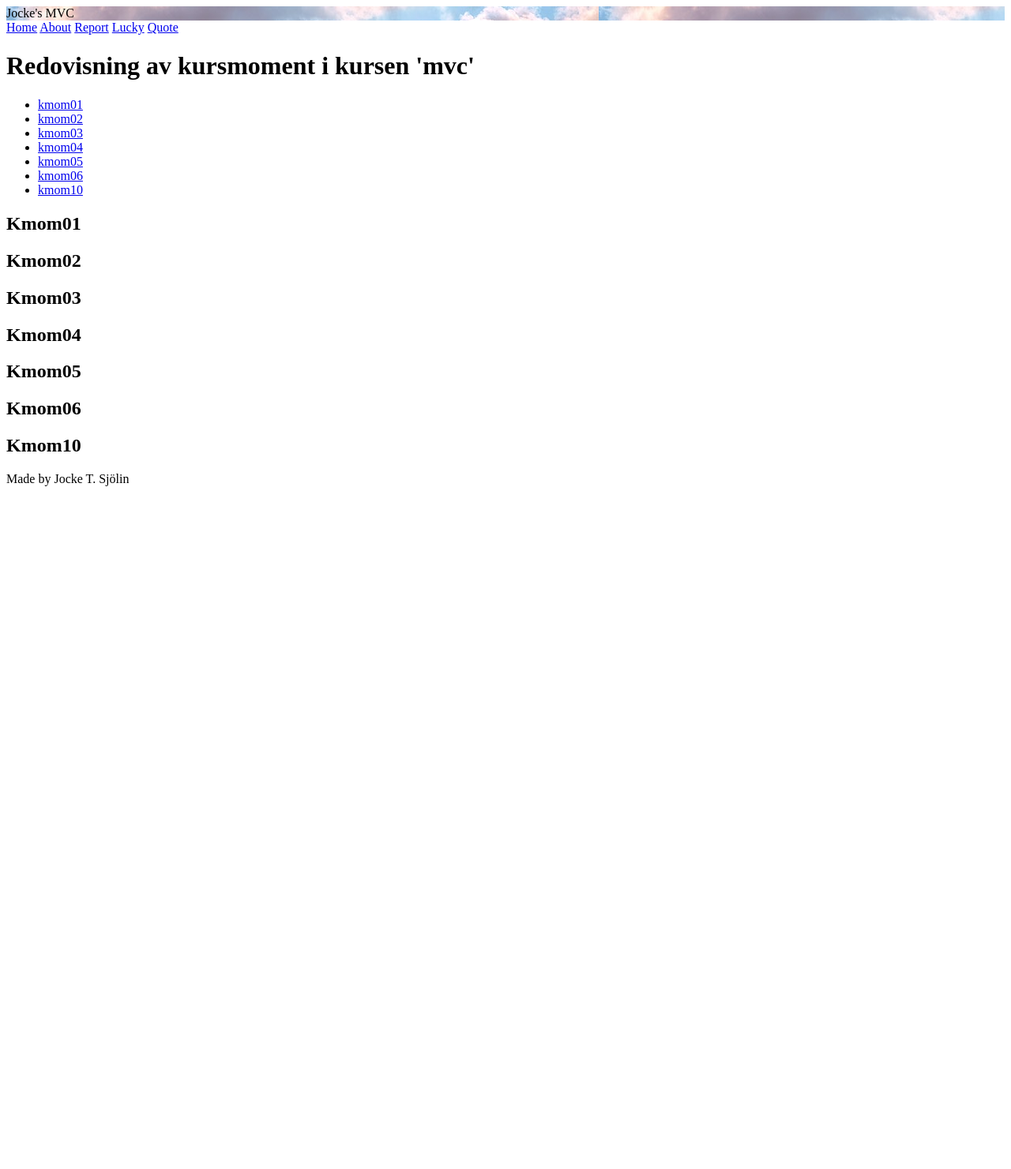
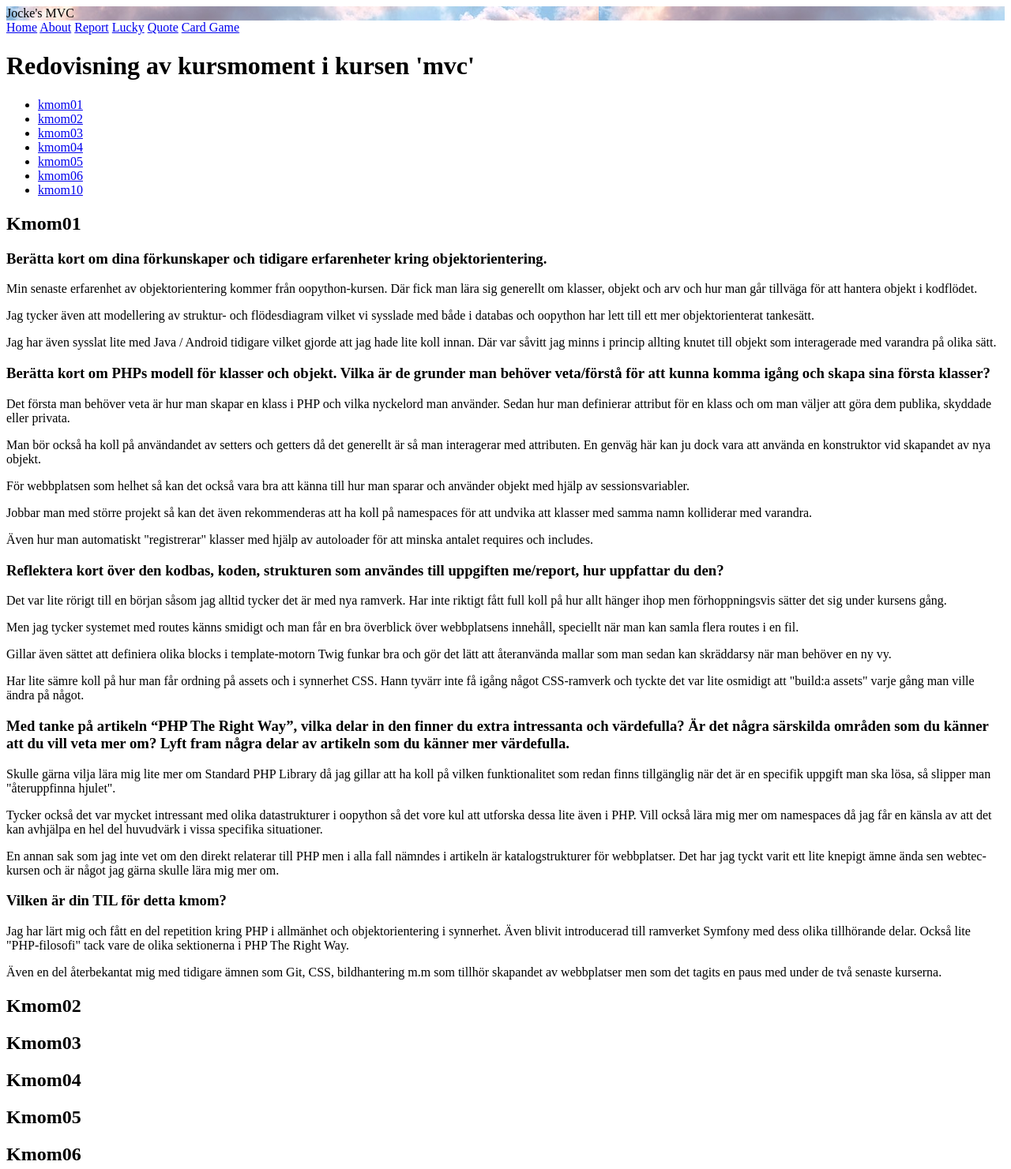
Before and after one commit to JockeTS/mvc-me-page, a Symfony app: template templates/report.html.twig in a window 1280 px wide. Shown: the top 1481 px of the page at 79% size. Before the commit the page ends 616 px from the top, so only its background shows below. Run offline with Twig, Linux system fonts and the light colour scheme; the template is opened without the code that fills it, so the values that code supplies are empty; some libraries are stand-ins or nearby versions.

Commit message:
basic route and nav structure for card game

```diff
--- a/composer.json
+++ b/composer.json
@@ -95,7 +95,9 @@
         ],
         "post-update-cmd": [
             "@auto-scripts"
-        ]
+        ],
+        "csfix": "tools/php-cs-fixer/vendor/bin/php-cs-fixer --config=.php-cs-fixer.dist.php fix src tests",
+        "csfix:dry": "tools/php-cs-fixer/vendor/bin/php-cs-fixer --config=.php-cs-fixer.dist.php fix src tests --dry-run -v"
     },
     "conflict": {
         "symfony/symfony": "*"
--- a/templates/base.html.twig
+++ b/templates/base.html.twig
@@ -26,6 +26,7 @@
             <a href="{{ path('report') }}">Report</a>
             <a href="{{ path('lucky') }}">Lucky</a>
             <a href="{{ path('quote') }}">Quote</a>
+            <a href="{{ path('card') }}">Card Game</a>
         </nav>
 
         <main>
--- a/templates/report.html.twig
+++ b/templates/report.html.twig
@@ -17,6 +17,50 @@
 
     <section id="kmom01">
         <h2>Kmom01</h2>
+
+        <h3>Berätta kort om dina förkunskaper och tidigare erfarenheter kring objektorientering.</h3>
+
+        <p>Min senaste erfarenhet av objektorientering kommer från oopython-kursen. Där fick man lära sig generellt om klasser, objekt och arv och hur man går tillväga för att hantera objekt i kodflödet.</p>
+
+        <p>Jag tycker även att modellering av struktur- och flödesdiagram vilket vi sysslade med både i databas och oopython har lett till ett mer objektorienterat tankesätt.</p>
+
+        <p>Jag har även sysslat lite med Java / Android tidigare vilket gjorde att jag hade lite koll innan. Där var såvitt jag minns i princip allting knutet till objekt som interagerade med varandra på olika sätt.</p>
+
+        <h3>Berätta kort om PHPs modell för klasser och objekt. Vilka är de grunder man behöver veta/förstå för att kunna komma igång och skapa sina första klasser?</h3>
+
+        <p>Det första man behöver veta är hur man skapar en klass i PHP och vilka nyckelord man använder. Sedan hur man definierar attribut för en klass och om man väljer att göra dem publika, skyddade eller privata.</p>
+
+        <p>Man bör också ha koll på användandet av setters och getters då det generellt är så man interagerar med attributen. En genväg här kan ju dock vara att använda en konstruktor vid skapandet av nya objekt.</p>
+
+        <p>För webbplatsen som helhet så kan det också vara bra att känna till hur man sparar och använder objekt med hjälp av sessionsvariabler.</p>
+
+        <p>Jobbar man med större projekt så kan det även rekommenderas att ha koll på namespaces för att undvika att klasser med samma namn kolliderar med varandra.</p>
+
+        <p>Även hur man automatiskt "registrerar" klasser med hjälp av autoloader för att minska antalet requires och includes.</p>
+
+        <h3>Reflektera kort över den kodbas, koden, strukturen som användes till uppgiften me/report, hur uppfattar du den?</h3>
+
+        <p>Det var lite rörigt till en början såsom jag alltid tycker det är med nya ramverk. Har inte riktigt fått full koll på hur allt hänger ihop men förhoppningsvis sätter det sig under kursens gång.</p>
+
+        <p>Men jag tycker systemet med routes känns smidigt och man får en bra överblick över webbplatsens innehåll, speciellt när man kan samla flera routes i en fil.</p>
+
+        <p>Gillar även sättet att definiera olika blocks i template-motorn Twig funkar bra och gör det lätt att återanvända mallar som man sedan kan skräddarsy när man behöver en ny vy.</p>
+
+        <p>Har lite sämre koll på hur man får ordning på assets och i synnerhet CSS. Hann tyvärr inte få igång något CSS-ramverk och tyckte det var lite osmidigt att "build:a assets" varje gång man ville ändra på något.</p>
+
+        <h3>Med tanke på artikeln “PHP The Right Way”, vilka delar in den finner du extra intressanta och värdefulla? Är det några särskilda områden som du känner att du vill veta mer om? Lyft fram några delar av artikeln som du känner mer värdefulla.</h3>
+
+        <p>Skulle gärna vilja lära mig lite mer om Standard PHP Library då jag gillar att ha koll på vilken funktionalitet som redan finns tillgänglig när det är en specifik uppgift man ska lösa, så slipper man "återuppfinna hjulet".</p>
+
+        <p>Tycker också det var mycket intressant med olika datastrukturer i oopython så det vore kul att utforska dessa lite även i PHP. Vill också lära mig mer om namespaces då jag får en känsla av att det kan avhjälpa en hel del huvudvärk i vissa specifika situationer.</p>
+
+        <p>En annan sak som jag inte vet om den direkt relaterar till PHP men i alla fall nämndes i artikeln är katalogstrukturer för webbplatser. Det har jag tyckt varit ett lite knepigt ämne ända sen webtec-kursen och är något jag gärna skulle lära mig mer om.</p>
+
+        <h3>Vilken är din TIL för detta kmom?</h3>
+
+        <p>Jag har lärt mig och fått en del repetition kring PHP i allmänhet och objektorientering i synnerhet. Även blivit introducerad till ramverket Symfony med dess olika tillhörande delar. Också lite "PHP-filosofi" tack vare de olika sektionerna i PHP The Right Way.</p>
+
+        <p>Även en del återbekantat mig med tidigare ämnen som Git, CSS, bildhantering m.m som tillhör skapandet av webbplatser men som det tagits en paus med under de två senaste kurserna.</p>
     </section>
 
     <section id="kmom02">
```
Also changed, not shown: .php-cs-fixer.dist.php (added, +16 -0 lines), assets/styles/app.css (+16 -0 lines), src/Controller/CardGameController.php (added, +28 -0 lines), templates/card/deck.html.twig (added, +7 -0 lines), templates/card/deck_shuffle.html.twig (added, +7 -0 lines), templates/card/start.html.twig (added, +14 -0 lines), public/.htaccess, src/Controller/ApiController.php (line endings or trailing spaces), src/Controller/RootController.php (line endings or trailing spaces), 3 other files.
